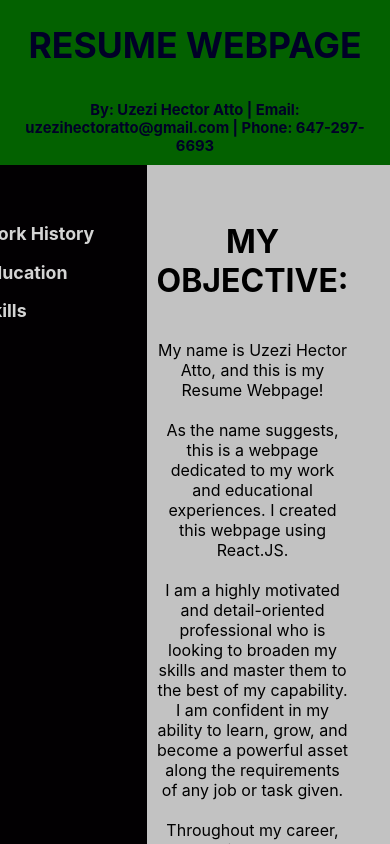
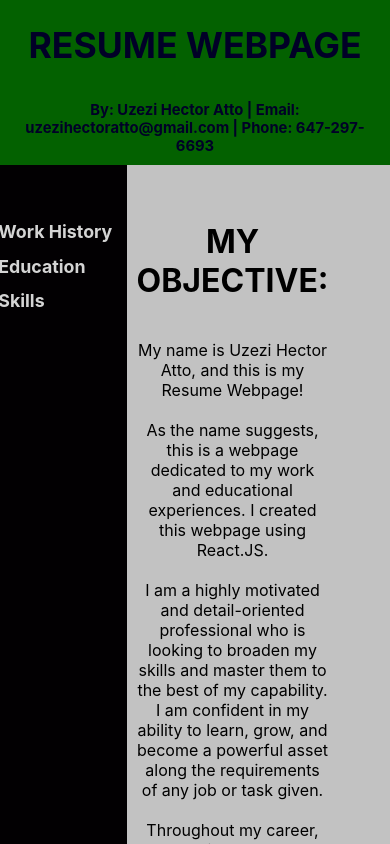
Before and after one commit to hector8th/resume, a React (Create React App) app: page / in a window 390 px wide. Shown: the top 844 px of the page. Built offline with nearby package versions, Linux system fonts and the light colour scheme.

Commit message:
Updates
Fixed the structuring of windows

```diff
--- a/src/App.css
+++ b/src/App.css
@@ -57,7 +57,8 @@
   align-items: center;
   justify-content: center;
   width: 100%;
-  height: 700px;
+  height: 100vh;
+  min-height: 700px;
   z-index: 0;
   position: relative;
   transition: 0.7s ease-in-out;
@@ -72,8 +73,8 @@
 
 .App-sidebar {
   background-color: #020002;
-  width: 25%;
-  min-width: 175px;
+  min-width: 45%;
+  width: 175px;
   height: 100%;
   min-height: 400px;
   display: flex;
@@ -102,7 +103,7 @@
   background-color: rgb(161, 161, 161);
   display: flex;
   flex-direction: column;
-  align-items: center;
+  align-items: flex-start;
   justify-content: flex-start;
   color: rgb(46, 0, 131) !important;
   font-size: calc(10px + 1.25vmin) !important;
@@ -112,10 +113,11 @@
   z-index: 10 !important;
   opacity: 100%;
   overflow-y: scroll;
+  padding-left: 30px;
   padding-top: 50px;
   padding-bottom: 35px;
-  position: relative;
-  bottom: 110vh;
+  position: absolute;
+  bottom: 80px;
   transition: 0.7s ease-in-out;
   transform: translateX(0%);
 }
@@ -124,20 +126,21 @@
   background-color: rgb(90, 90, 90);
   display: flex;
   flex-direction: column;
-  align-items: center;
+  align-items: flex-start;
   justify-content: flex-start;
   color: rgb(35, 0, 99) !important;
   font-size: calc(10px + 1.25vmin) !important;
   width: 100%;
   max-height: 500px;
   height: 100vh;
-  z-index: 11 !important;
+  z-index: 10 !important;
   opacity: 100%;
   overflow-y: scroll;
+  padding-left: 30px;
   padding-top: 50px;
   padding-bottom: 35px;
-  position: relative;
-  bottom: 205vh;
+  position: absolute;
+  bottom: 80px;
   transition: 0.7s ease-in-out;
   transform: translateX(0%);
 }
@@ -146,26 +149,29 @@
   background-color: rgb(49, 49, 49);
   display: flex;
   flex-direction: column;
-  align-items: center;
+  align-items: flex-start;
   justify-content: flex-start;
   color: rgb(35, 0, 99) !important;
   font-size: calc(10px + 1.25vmin) !important;
   width: 100%;
   max-height: 500px;
   height: 100vh;
-  z-index: 12 !important;
+  z-index: 10 !important;
   opacity: 100%;
   overflow-y: scroll;
+  padding-left: 30px;
   padding-top: 50px;
   padding-bottom: 35px;
-  position: relative;
-  bottom: 300vh;
+  position: absolute;
+  bottom: 80px;
   transition: 0.7s ease-in-out;
   transform: translateX(0%);
 }
 .font {
   color:black;
   visibility: visible !important;
+  margin-right: 200px;
+  text-align: start;
 }
 
 .font:hover {
@@ -177,6 +183,8 @@
 .fontInfo {
   color:rgb(0, 0, 0);
   visibility: visible !important;
+  margin-right: 200px;
+  text-align: start;
 }
 
 #skill-name {
@@ -193,6 +201,35 @@ li {
   list-style: none;
 }
 
+@media screen and (min-width: 320px) and (max-width: 959px) {
+  .App-bg {
+    height: 900px;
+  }
+
+  .App-sidebar {
+    width: 135px !important;
+  }
+/*
+  .App-job-info, .App-education-info, .App-skill-info {
+    width: 100%;
+    height: 300px;
+    position: absolute;
+    bottom: 550px;
+  }
+
+  .fontInfo, .font {
+    margin-right: 200px;
+    text-align: center;
+  } */
+}
+
+/* @media screen and (min-width: 1024px) and (max-widht: 1100px) {
+  .App-bg {
+    height: 100%;
+    min-height: 300px;
+  }
+} */
+
 .hidden {
   display: none !important;
   opacity: 0%;
--- a/src/components/Background.js
+++ b/src/components/Background.js
@@ -9,6 +9,9 @@ function Background() {
         <div className="App-bg">
             <SideBar />
             <div>
+                <JobWindow />
+                <Education />
+                <SkillWindow />
                 <h1>MY OBJECTIVE:</h1>
                 <p>
                     My name is Uzezi Hector Atto, and this is my Resume Webpage!<br/><br/>
@@ -41,9 +44,6 @@ function Background() {
 
                     U. Hector Atto
                 </p>
-                <JobWindow />
-                <Education />
-                <SkillWindow />
             </div>
         </div>
     )
```
